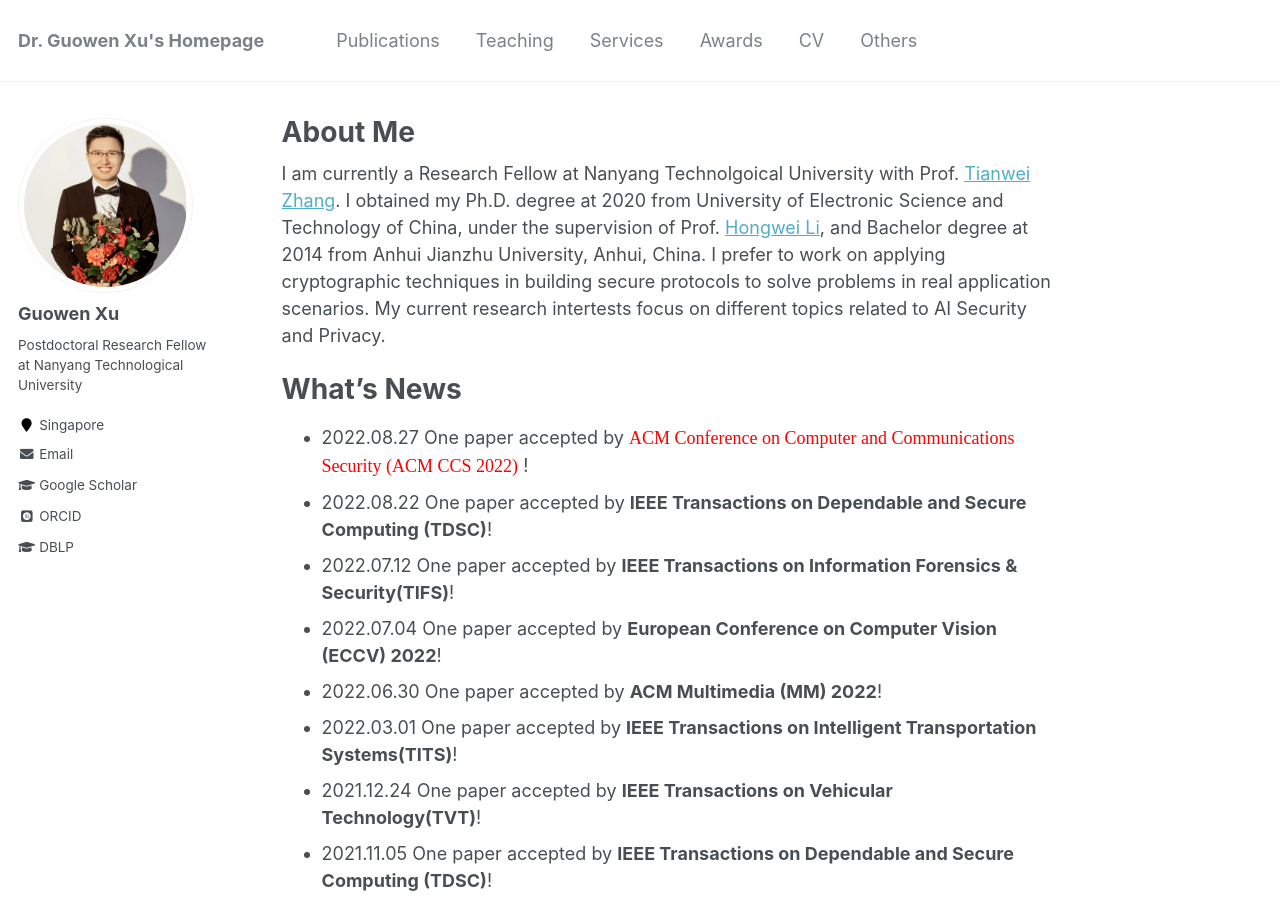
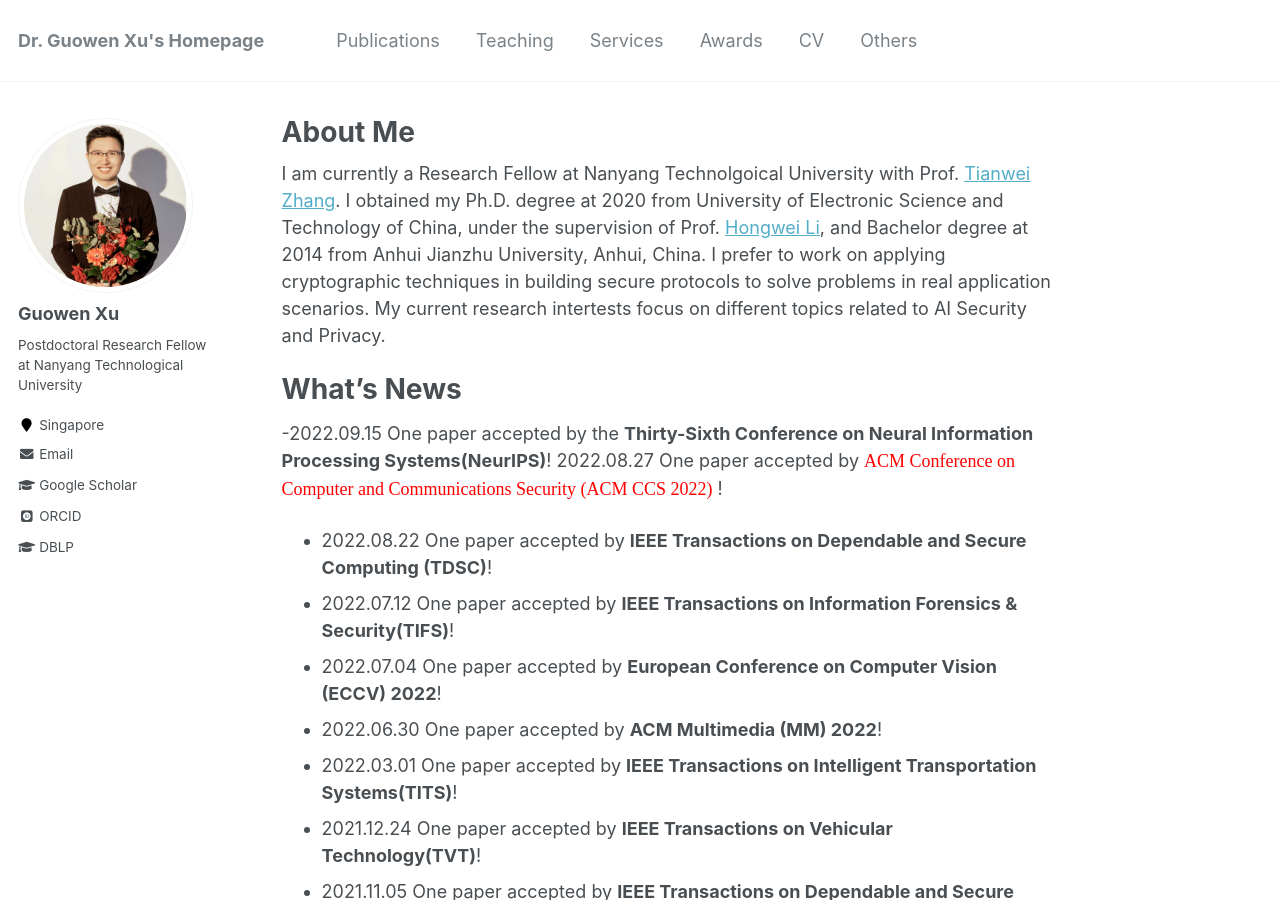
Before and after one commit to Guowen-xu/guowen-xu.github.io, a Jekyll site: the page built from _pages/about.md, in a window 1280 px wide and 900 px high. Built offline with Jekyll 4.4.1, drawn with Linux system fonts in a browser that asks for light colours; some web fonts are replaced.

Commit message:
Update about.md

```diff
--- a/_pages/about.md
+++ b/_pages/about.md
@@ -13,7 +13,8 @@ redirect_from:
 
 What's News
 ======
-- 2022.08.27 One paper  accepted by <font face="Times New Roman" color=red size=4> ACM Conference on Computer and Communications Security (ACM CCS
+-2022.09.15 One paper  accepted by the **Thirty-Sixth Conference on Neural Information Processing Systems(NeurIPS)**!
+2022.08.27 One paper  accepted by <font face="Times New Roman" color=red size=4> ACM Conference on Computer and Communications Security (ACM CCS
 2022)</font> !
 - 2022.08.22 One paper  accepted by **IEEE Transactions on Dependable and Secure Computing (TDSC)**!
 - 2022.07.12 One paper accepted by **IEEE Transactions on Information Forensics & Security(TIFS)**!
```
